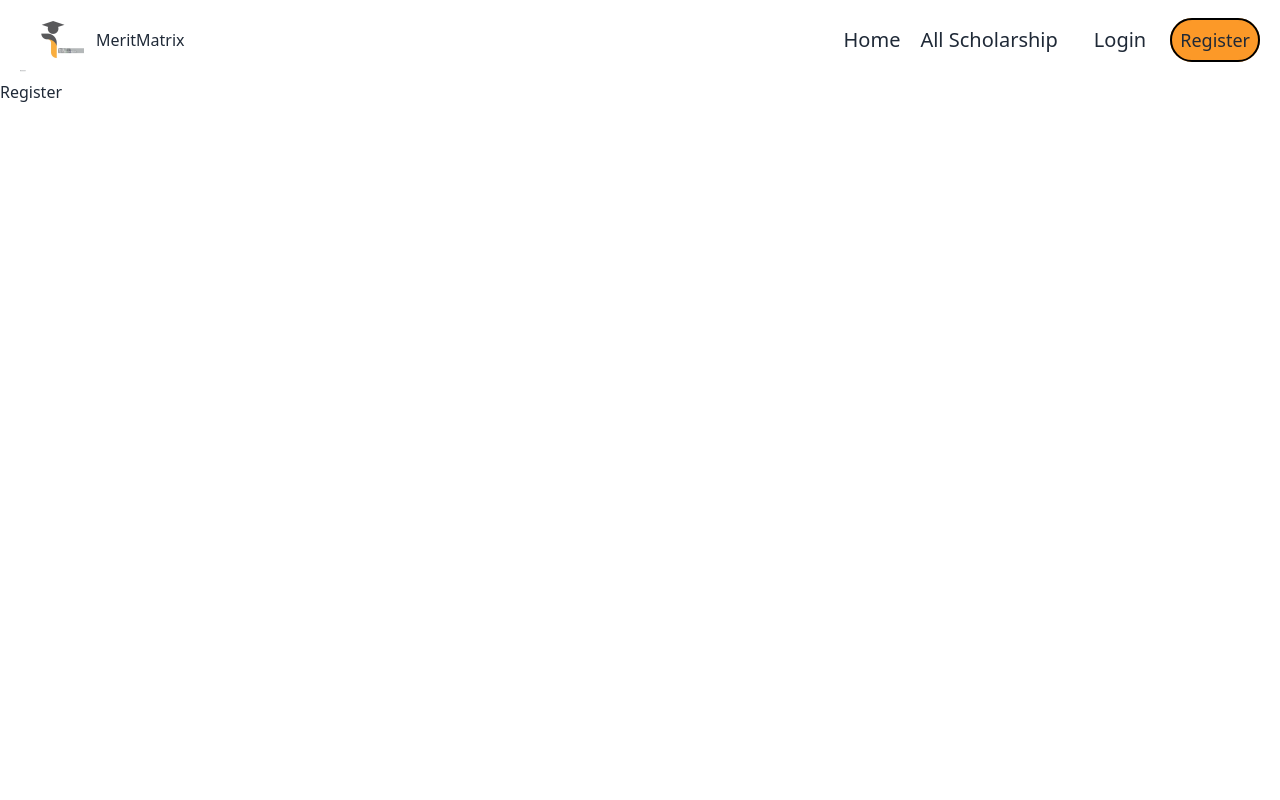
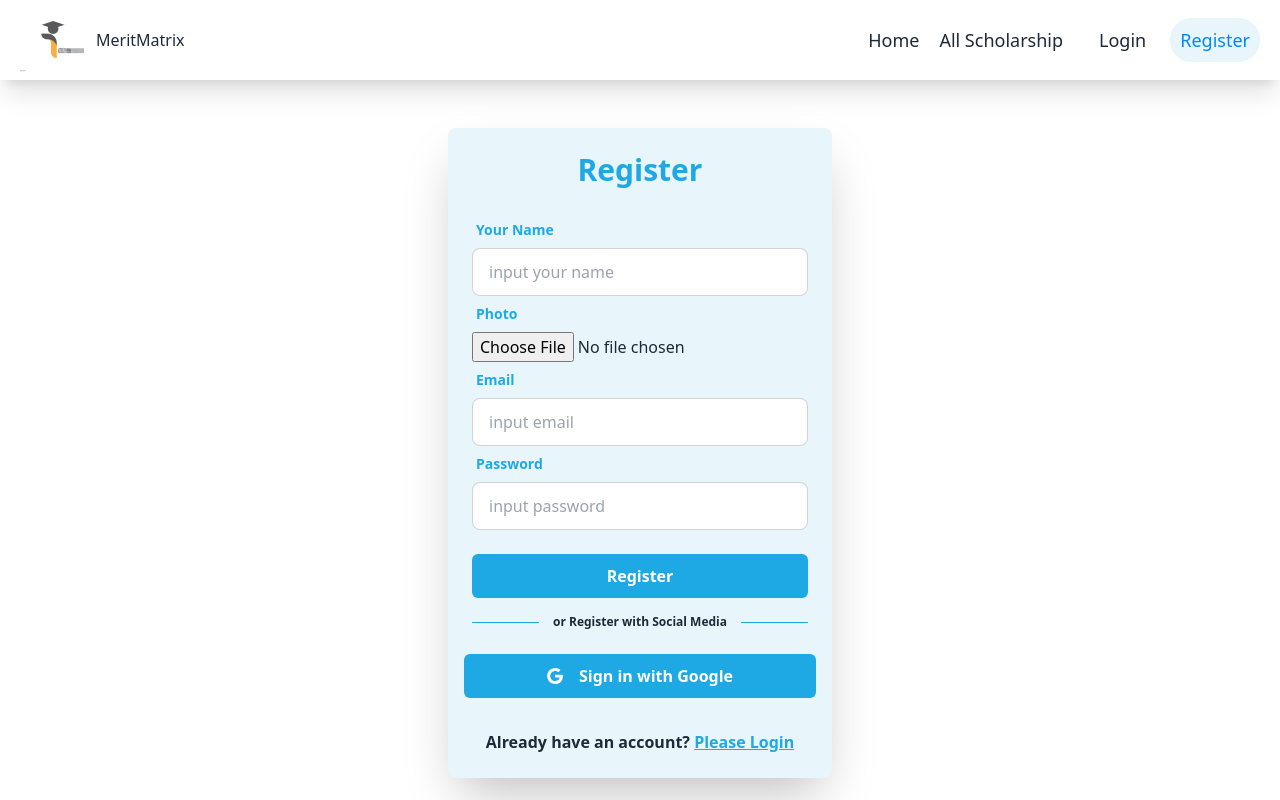
Before and after one commit to mohaiminul375/merit-matrix-client, a React (Vite) app: page /register in a window 1280 px wide. Built offline with nearby package versions, Linux system fonts and the light colour scheme.

Commit message:
create layout for auth

```diff
--- a/package.json
+++ b/package.json
@@ -12,7 +12,8 @@
   "dependencies": {
     "react": "^18.2.0",
     "react-dom": "^18.2.0",
-    "react-router-dom": "^6.23.1"
+    "react-router-dom": "^6.23.1",
+    "swiper": "^11.1.4"
   },
   "devDependencies": {
     "@types/react": "^18.2.66",
--- /dev/null
+++ b/src/Pages/Home/Banner.jsx
@@ -0,0 +1,40 @@
+import { Swiper, SwiperSlide } from "swiper/react";
+import "swiper/css";
+import "swiper/css/pagination";
+import "swiper/css/navigation";
+import { Autoplay, Pagination, Navigation } from "swiper/modules";
+const Banner = () => {
+  return (
+    <div>
+      <Swiper
+        loop={true}
+        spaceBetween={30}
+        centeredSlides={true}
+        autoplay={{
+          delay: 2500,
+          disableOnInteraction: false,
+        }}
+        pagination={{
+          clickable: true,
+        }}
+        navigation={true}
+        modules={[Autoplay, Pagination, Navigation]}
+        className="mySwiper"
+      >
+        <SwiperSlide>
+          <div className="h-[500px]">Slide 1</div>
+        </SwiperSlide>
+        <SwiperSlide>
+          {" "}
+          <div className="h-[500px]">Slide 2</div>
+        </SwiperSlide>
+        <SwiperSlide className="h-[500px]">
+          {" "}
+          <div className="h-[500px]">Slide 3</div>
+        </SwiperSlide>
+      </Swiper>
+    </div>
+  );
+};
+
+export default Banner;
--- a/src/Pages/Home/Home.jsx
+++ b/src/Pages/Home/Home.jsx
@@ -1,11 +1,13 @@
-
+import Banner from "./Banner";
+import TopScholarship from "./TopScholarship";
 
 const Home = () => {
-    return (
-        <div>
-           <h2>Home page</h2>
-        </div>
-    );
+  return (
+    <div>
+      <Banner></Banner>
+      <TopScholarship></TopScholarship>
+    </div>
+  );
 };
 
 export default Home;
--- /dev/null
+++ b/src/Pages/Home/TopScholarship.jsx
@@ -0,0 +1,12 @@
+const TopScholarship = () => {
+  return (
+    <div className="mt-32">
+      <div className="text-center">
+        <h2 className="text-4xl font-bold text-[#FC9928]">Top Scholarship</h2>
+        <h4 className="font-bold mt-2 tex-base">Explore Our top scholarship</h4>
+      </div>
+    </div>
+  );
+};
+
+export default TopScholarship;
--- /dev/null
+++ b/src/Pages/Login/Login.jsx
@@ -0,0 +1,73 @@
+import { Link } from "react-router-dom";
+
+const Login = () => {
+  return (
+    <div className="w-full max-w-sm p-6 m-auto mx-auto bg-[#E8F6FC] rounded-lg shadow-2xl mt-12">
+         <h2 className="text-center text-3xl font-bold text-[#1EA9E4]">Login</h2>
+      <form className="mt-6">
+        <div className="form-control">
+          <label className="label">
+            <span className="label-text font-semibold text-[#1EA9E4]">Email</span>
+          </label>
+          <input
+            type="email"
+            placeholder="input email"
+            className="input input-bordered text-[#1EA9E4]"
+            required
+          />
+        </div>
+
+        <div className="form-control">
+          <label className="label">
+            <span className="label-text font-semibold text-[#1EA9E4]">Password</span>
+          </label>
+          <input
+            type="password"
+            placeholder="input password"
+            className="input input-bordered text-[#1EA9E4]"
+            required
+          />
+        </div>
+
+        <div className="mt-6">
+          <button className="w-full text-white px-6 py-2.5 bg-[#1EA9E4] rounded-md font-semibold">
+            LogIn
+          </button>
+        </div>
+      </form>
+
+      <div className="flex items-center justify-between mt-4">
+        <span className="w-1/5 border-b border-[#1EA9E4] lg:w-1/5"></span>
+
+        <p href="#" className="text-xs text-center font-bold text-base-content">
+          or login with Social Media
+        </p>
+
+        <span className="w-1/5 border-b border-[#1EA9E4] lg:w-1/5"></span>
+      </div>
+
+      <div className="flex items-center mt-6 -mx-2">
+        <button
+          type="button"
+          className="flex items-center justify-center  w-full px-6 py-2.5 bg-[#1EA9E4] rounded-md font-semibold text-white"
+        >
+          <svg className="w-4 h-4 mx-2 fill-current" viewBox="0 0 24 24">
+            <path d="M12.24 10.285V14.4h6.806c-.275 1.765-2.056 5.174-6.806 5.174-4.095 0-7.439-3.389-7.439-7.574s3.345-7.574 7.439-7.574c2.33 0 3.891.989 4.785 1.849l3.254-3.138C18.189 1.186 15.479 0 12.24 0c-6.635 0-12 5.365-12 12s5.365 12 12 12c6.926 0 11.52-4.869 11.52-11.726 0-.788-.085-1.39-.189-1.989H12.24z"></path>
+          </svg>
+
+          <span className="hidden mx-2 sm:inline">Sign in with Google</span>
+        </button>
+      </div>
+
+      <p className="mt-8 text-base font-semibold  text-center text-base-content">
+        {" "}
+        Are you new here?{" "}
+        <Link to="/register" href="#" className="text-[#1EA9E4] underline">
+          Please register
+        </Link>
+      </p>
+    </div>
+  );
+};
+
+export default Login;
--- /dev/null
+++ b/src/Pages/Register/Register.jsx
@@ -0,0 +1,95 @@
+import { Link } from "react-router-dom";
+
+const Register = () => {
+  return (
+    <div className="w-full max-w-sm p-6 m-auto mx-auto rounded-lg shadow-2xl mt-12 bg-[#E8F6FC] ">
+        <h2 className="text-center text-3xl font-bold text-[#1EA9E4]">Register</h2>
+      <form className="mt-6">
+        <div className="form-control">
+          <label className="label">
+            <span className="label-text font-semibold text-[#1EA9E4]">Your Name</span>
+          </label>
+          <input
+            type="text"
+            placeholder="input your name"
+            className="input input-bordered text-[#1EA9E4]"
+            required
+          />
+        </div>
+        <div className="form-control">
+          <label className="label">
+            <span className="label-text font-semibold text-[#1EA9E4]">Photo</span>
+          </label>
+          <input
+            type="file"
+            placeholder="input email"
+          className="w-full"
+            required
+          />
+        </div>
+        <div className="form-control">
+          <label className="label">
+            <span className="label-text font-semibold text-[#1EA9E4]">Email</span>
+          </label>
+          <input
+            type="email"
+            placeholder="input email"
+            className="input input-bordered text-[#1EA9E4]"
+            required
+          />
+        </div>
+
+        <div className="form-control">
+          <label className="label">
+            <span className="label-text font-semibold text-[#1EA9E4]">Password</span>
+          </label>
+          <input
+            type="password"
+            placeholder="input password"
+            className="input input-bordered text-[#1EA9E4]"
+            required
+          />
+        </div>
+
+        <div className="mt-6">
+          <button className="w-full px-6 py-2.5 bg-[#1EA9E4] text-white rounded-md font-semibold">
+            Register
+          </button>
+        </div>
+      </form>
+
+      <div className="flex items-center justify-between mt-4">
+        <span className="w-1/5 border-b border-[#1EA9E4] lg:w-1/5"></span>
+
+        <p href="#" className="text-xs text-center font-bold text-base-content">
+          or Register with Social Media
+        </p>
+
+        <span className="w-1/5 border-b border-[#1EA9E4] lg:w-1/5"></span>
+      </div>
+
+      <div className="flex items-center mt-6 -mx-2">
+        <button
+          type="button"
+          className="flex items-center justify-center  w-full px-6 py-2.5 bg-[#1EA9E4] text-white rounded-md font-semibold"
+        >
+          <svg className="w-4 h-4 mx-2 fill-current" viewBox="0 0 24 24">
+            <path d="M12.24 10.285V14.4h6.806c-.275 1.765-2.056 5.174-6.806 5.174-4.095 0-7.439-3.389-7.439-7.574s3.345-7.574 7.439-7.574c2.33 0 3.891.989 4.785 1.849l3.254-3.138C18.189 1.186 15.479 0 12.24 0c-6.635 0-12 5.365-12 12s5.365 12 12 12c6.926 0 11.52-4.869 11.52-11.726 0-.788-.085-1.39-.189-1.989H12.24z"></path>
+          </svg>
+
+          <span className="hidden mx-2 sm:inline">Sign in with Google</span>
+        </button>
+      </div>
+
+      <p className="mt-8 text-base font-semibold  text-center text-base-content">
+        {" "}
+       Already have an account?{" "}
+        <Link to="/login" href="#" className="text-[#1EA9E4] underline">
+          Please Login
+        </Link>
+      </p>
+    </div>
+  );
+};
+
+export default Register;
--- a/src/Router/Router.jsx
+++ b/src/Router/Router.jsx
@@ -1,6 +1,8 @@
 import { createBrowserRouter } from "react-router-dom";
 import Main from "./Main";
 import Home from "../Pages/Home/Home";
+import Login from "../Pages/Login/Login";
+import Register from "../Pages/Register/Register";
 
 export const router = createBrowserRouter([{
     path:'/',
@@ -12,11 +14,11 @@ export const router = createBrowserRouter([{
         },
         {
             path:'/login',
-            element:<h2>Login</h2>
+            element:<Login></Login>
         },
         {
             path:'/register',
-            element:<h3>Register</h3>
+            element:<Register></Register>
         }
     ]
 }]);
--- a/src/component/Shared/Navbar.jsx
+++ b/src/component/Shared/Navbar.jsx
@@ -5,16 +5,16 @@ const Navbar = () => {
     <>
       <NavLink
         className={({ isActive }) =>
-          isActive ? "text-xl font-bold border-b-2 border-[#FC9928]" : "text-xl"
+          isActive ? "text-lg font-bold underline text-[#0089F7]" : "text-lg"
         }
         to="/"
       >
         Home
       </NavLink>
       <NavLink
-        className={({ isActive }) =>
-          isActive ? "text-xl font-bold border-b-2 border-[#FC9928]" : "text-xl"
-        }
+       className={({ isActive }) =>
+        isActive ? "text-lg font-bold underline text-[#0089F7]" : "text-lg"
+      }
         to="/all-scholarship"
       >
         All Scholarship
@@ -22,7 +22,7 @@ const Navbar = () => {
     </>
   );
   return (
-    <div className="navbar bg-base-100 justify-between px-5">
+    <div className="navbar bg-base-100 justify-between px-5 shadow-xl">
       <div className="w">
         <div className="dropdown">
           <div tabIndex={0} role="button" className="btn btn-ghost lg:hidden">
@@ -79,7 +79,7 @@ const Navbar = () => {
         <div className="">
           <NavLink
            className={({ isActive }) =>
-            isActive ? "text-xl font-bold border-b-2 border-[#FC9928]" : "text-xl"
+            isActive ? "text-lg font-bold underline text-[#0089F7]" : "text-lg"
           }
             to="/login"
           >
@@ -89,8 +89,8 @@ const Navbar = () => {
 
           className={({ isActive }) =>
             isActive
-              ? "text-lg border-2 rounded-full p-2 border-black bg-[#FC9928] ml-6"
-              : "text-lg border-2 rounded-full p-2 border-[#FC9928] bg-[#FC9928] ml-6"
+              ? "text-lg text-[#0089F7] border-2 rounded-full p-2 border-[#E8F6FC] bg-[#E8F6FC] ml-6"
+              : "text-lg border-2 rounded-full p-2 border-[#E8F6FC] bg-[#E8F6FC] ml-6"
           } to="/register">
             Register
           </NavLink>
```
Also changed, not shown: 1 other file (tests, documents, lock files or other folders).
